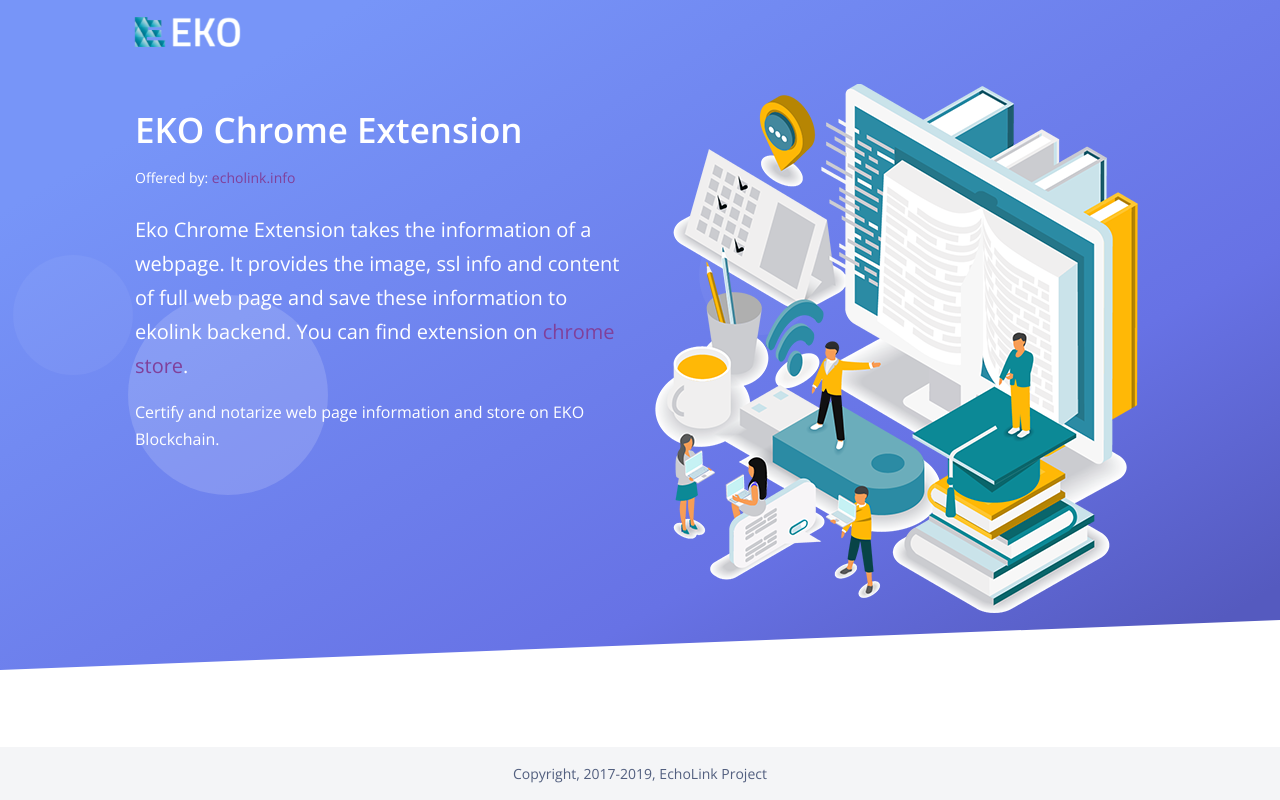
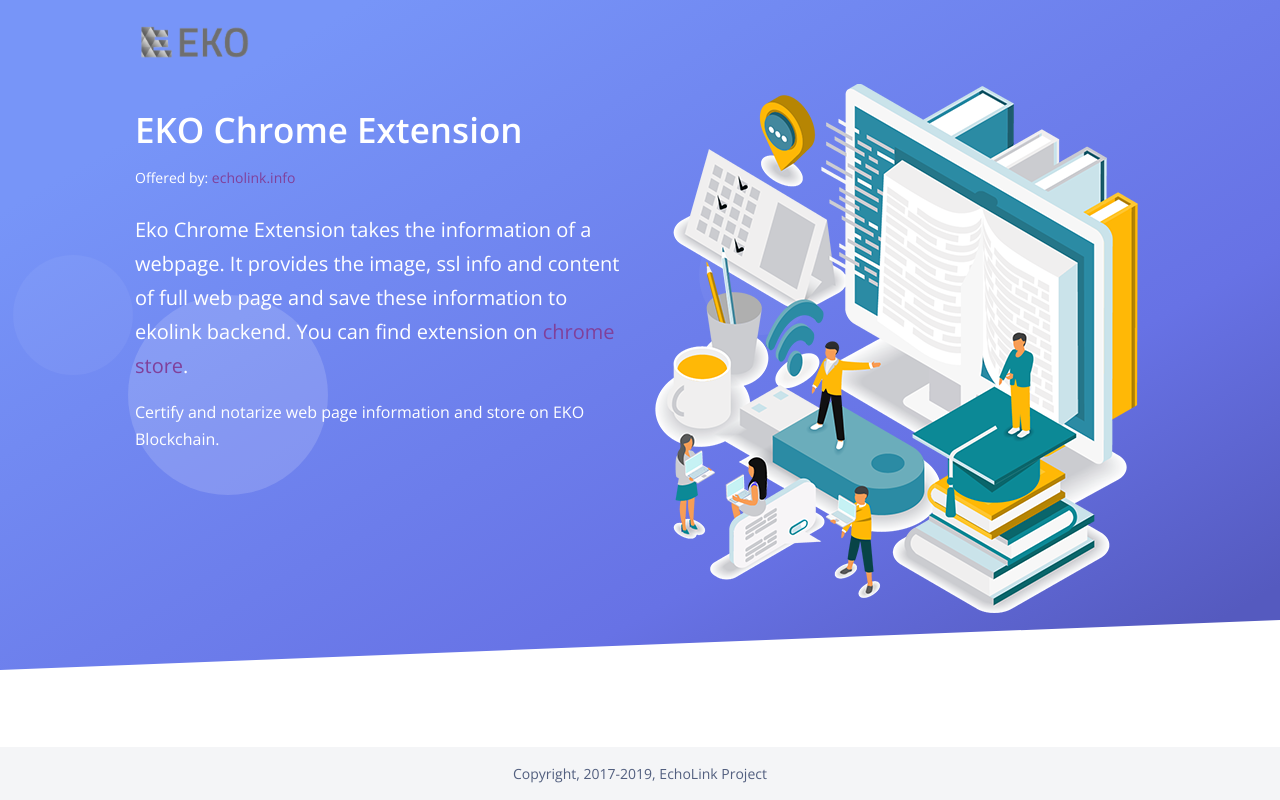
Before and after one commit to EchoLinkTech/ExtensionWebPage, a plain HTML site: page index.html in a window 1280 px wide. Drawn offline with nearby package versions, Linux system fonts and the light colour scheme.

Commit message:
use EKO-Logo-Gray-Transparent logo

```diff
--- a/css/style.css
+++ b/css/style.css
@@ -1,3 +1,6 @@
+.navbar-brand img {
+  height: 50px;
+}
 .section-shaped .shape-style-1 :nth-child(1) {
   bottom: auto;
   left: 0 !important;
--- a/index.html
+++ b/index.html
@@ -20,7 +20,7 @@
     <nav id="navbar-main" class="navbar navbar-main navbar-expand-lg navbar-transparent navbar-light headroom">
       <div class="container">
         <a class="navbar-brand mr-lg-5" href="../index.html">
-          <img src="img/logo.png">
+          <img src="img/EKO-Logo-Gray-Transparent.png">
         </a>
         <button class="navbar-toggler" type="button" data-toggle="collapse" data-target="#navbar_global" aria-controls="navbar_global" aria-expanded="false" aria-label="Toggle navigation">
           <span class="navbar-toggler-icon"></span>
```
Also changed, not shown: img/EKO-Logo-Gray-Transparent.png (added).
